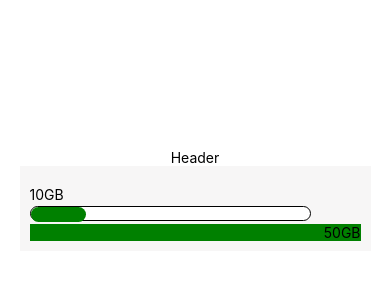
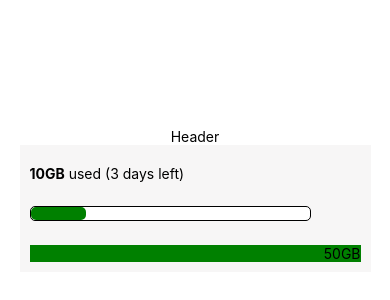
Before and after one commit to asandler77/AwesomeTSProject, a React Native app: screen / in a window 390 px wide. Shown: the part 222-522 px from the top of the page. Built offline with nearby package versions, Linux system fonts and the light colour scheme.

Commit message:
Bold the part of sentence.

```diff
--- a/components/Capacity.tsx
+++ b/components/Capacity.tsx
@@ -1,5 +1,5 @@
 import React from 'react';
-import {StyleSheet, Text, View, Animated} from 'react-native';
+import {Animated, StyleSheet, Text, View} from 'react-native';
 
 
 export interface ActiveBarProps {
@@ -11,14 +11,16 @@ export interface ActiveBarProps {
 //why const and not export default functional component?  ReactElement or ReactNode
 const Capacity = ({totalAmount, currentAmount}: ActiveBarProps): React.ReactElement => {
 
-    const currentPercentage = currentAmount/totalAmount * 100;
+    const currentPercentage = currentAmount / totalAmount * 100;
     return (
         <View style={styles.container}>
-                <Text>{currentAmount}GB</Text>
+            <Text>
+                <Text style={styles.currentAmount}>{currentAmount}GB</Text> used (3 days left)
+            </Text>
             <View style={styles.progressBar}>
-                <Animated.View style={[styles.innerBarStyle, {width: currentPercentage +"%"}]}/>
+                <Animated.View style={[styles.innerBarStyle, {width: currentPercentage + "%"}]}/>
             </View>
-                <Text style={styles.totalAmountContainer}>{totalAmount}GB</Text>
+            <Text style={styles.totalAmountContainer}>{totalAmount}GB</Text>
         </View>
     )
 
@@ -28,14 +30,16 @@ const Capacity = ({totalAmount, currentAmount}: ActiveBarProps): React.ReactElem
 const styles = StyleSheet.create({
     container: {
         backgroundColor: '#F7F6F6',
-        height: '10%',
+        height: '15%',
         width: '90%',
         justifyContent: 'space-between',
         paddingVertical: 20,
         paddingHorizontal: 10,
         paddingBottom: 10,
     },
-
+    currentAmount: {
+        fontWeight: "bold",
+    },
     totalAmountContainer: {
         backgroundColor: 'green',
         textAlign: "right",
@@ -46,13 +50,13 @@ const styles = StyleSheet.create({
         backgroundColor: 'white',
         borderColor: '#000',
         borderWidth: 1,
-        borderRadius: 10,
+        borderRadius: 5,
     },
     innerBarStyle: {
-        height:15,
-        borderRadius: 10,
+        height:'100%',
+        borderRadius: 5,
         backgroundColor: 'green',
-    }
+    },
 });
 
 export { Capacity }
```
